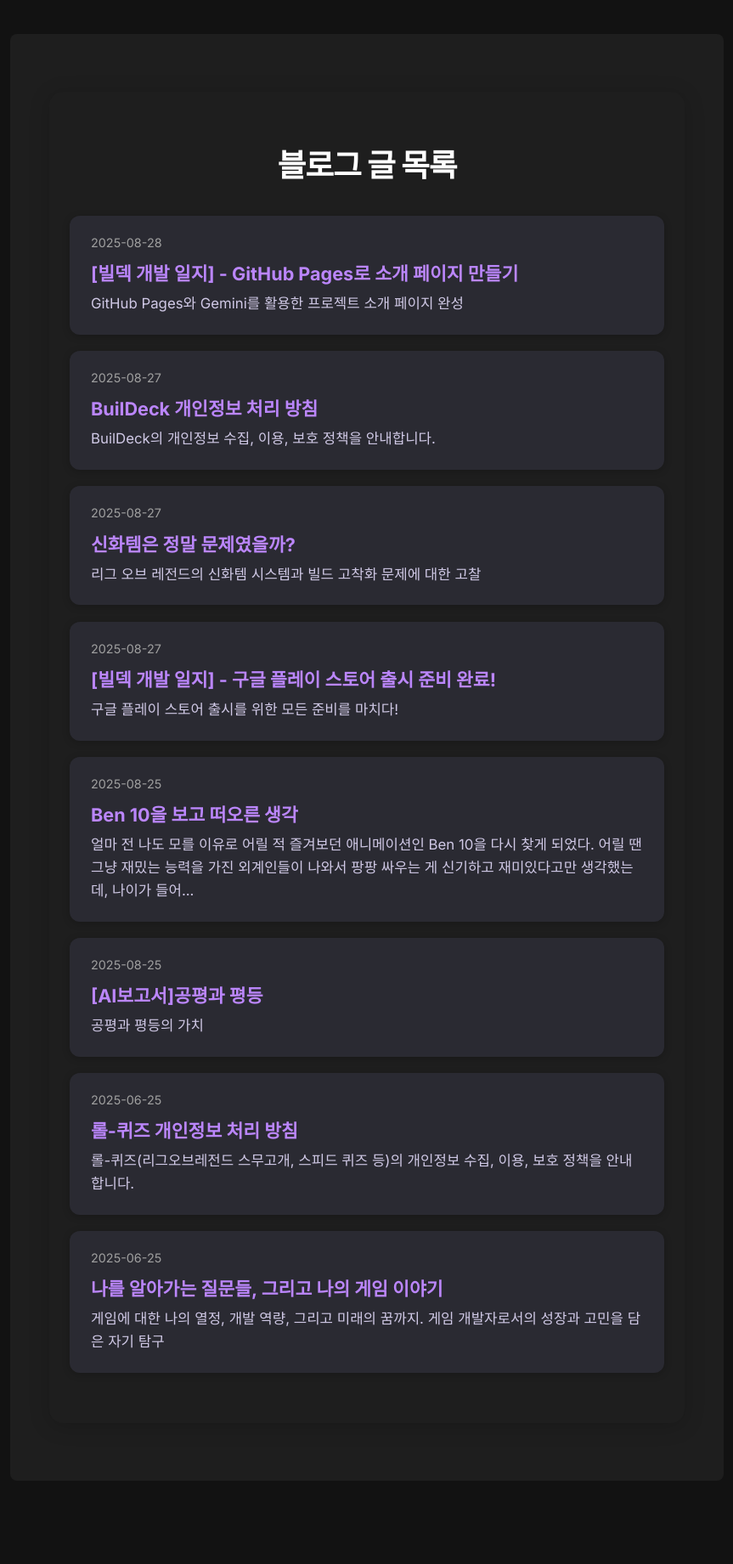
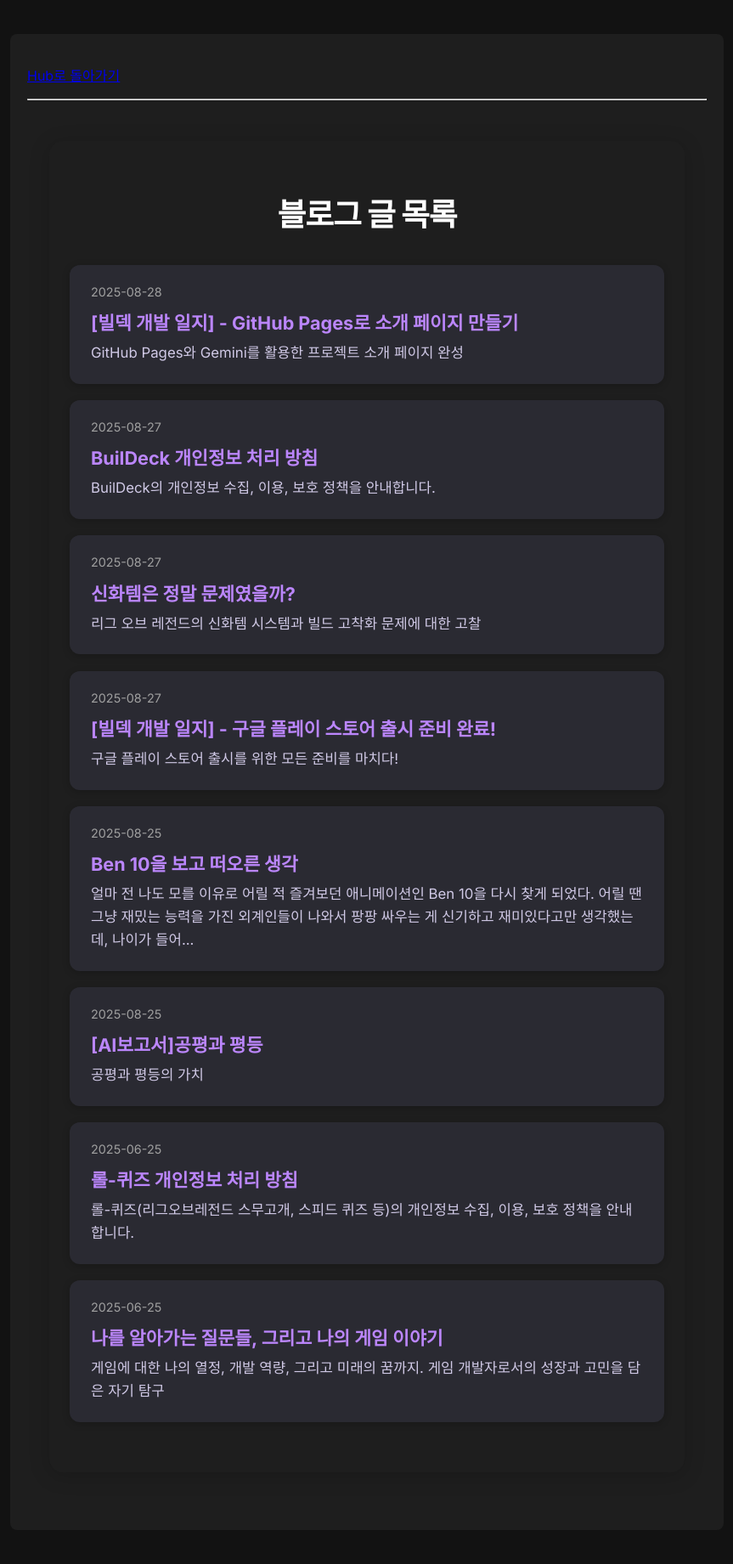
Before and after one commit to hojun313/hojun313.github.io, a Jekyll site: the page built from blog/index.html, in a window 1280 px wide. Shown: the whole page at 85% size, without its empty margins (208-1071 px from the left). Built offline with Jekyll 4.4.1, drawn with Linux system fonts in a browser that asks for light colours; before the commit the page ends 1783 px from its top, so only the background shows below that.

Commit message:
Add 'Back to Hub' link to blog and diary pages
Inserted a link and horizontal rule at the top of both blog and diary index pages to allow users to easily navigate back to the main Hub.

```diff
--- a/blog/index.html
+++ b/blog/index.html
@@ -17,6 +17,9 @@ title: 블로그
     <link rel="stylesheet" href="style.css">
 </head>
 <body>
+
+  <p><a href="/">Hub로 돌아가기</a></p>
+  <hr>
 
   <div class="blog-list-container">
     <h1 class="blog-list-title">블로그 글 목록</h1>
--- a/diary/index.html
+++ b/diary/index.html
@@ -17,6 +17,9 @@ title: 일기
     <link rel="stylesheet" href="style.css">
 </head>
 <body>
+
+  <p><a href="/">Hub로 돌아가기</a></p>
+  <hr>
 
   <div class="blog-list-container">
     <h1 class="blog-list-title">개발 일지, 일기 글 목록</h1>
```
